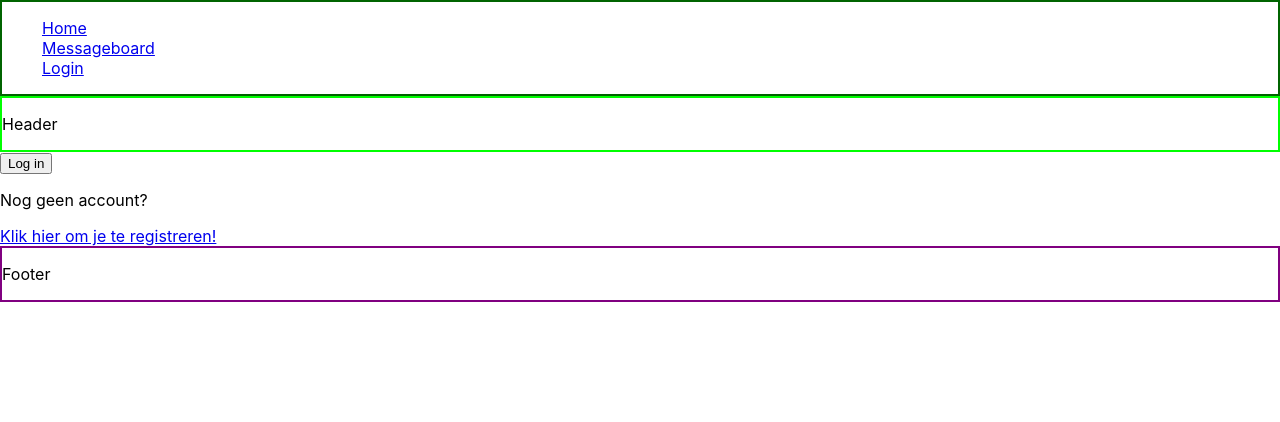
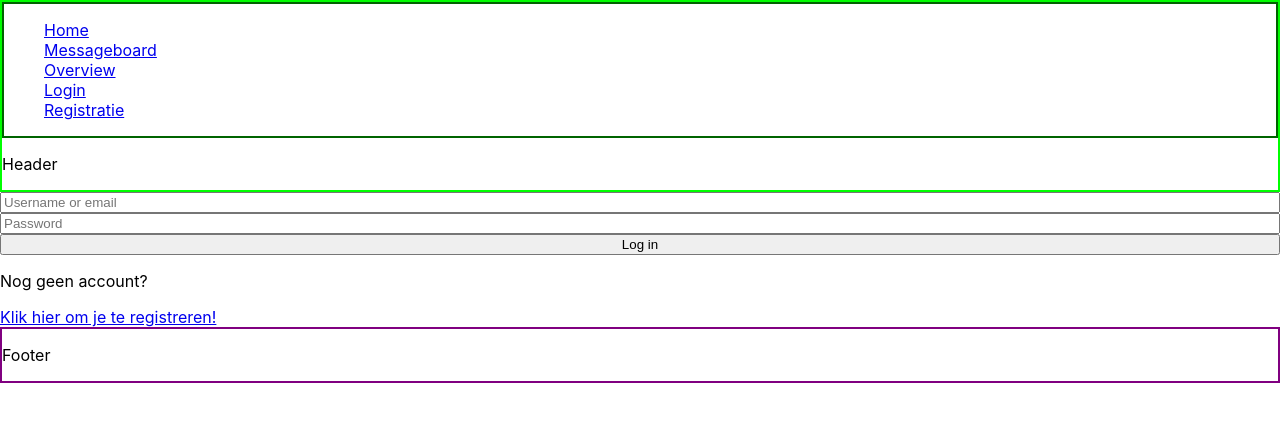
Before and after one commit to jentebuijs/FE-Eindopdracht, a React (Create React App) app: page /login in a window 1280 px wide. Shown: the top 422 px of the page. Built offline with nearby package versions, Linux system fonts and the light colour scheme.

Commit message:
klein stukkie

```diff
--- a/src/App.js
+++ b/src/App.js
@@ -1,23 +1,16 @@
 import './App.css';
-import {Redirect, Route, Switch} from "react-router-dom";
+import {Route, Switch} from "react-router-dom";
 import Home from "./pages/home/home";
 import Messageboard from "./pages/messageboard/messageboard";
 import Overview from "./pages/overview/overview";
 import Profile from "./pages/profile/profile";
 import Login from "./pages/login/login";
 import Registration from "./pages/registration/registration";
-import {useState} from "react";
-import Navbar from "./components/navbar/navbar";
 
 function App() {
-    const [loggedIn, toggleLoggedIn] = useState(false);
 
     return (
         <>
-            <Navbar
-                loggedIn={loggedIn}
-                toggleLoggedIn={toggleLoggedIn}
-            />
             <Switch>
                 <Route exact path="/">
                     <Home/>
@@ -26,16 +19,13 @@ function App() {
                     <Messageboard/>
                 </Route>
                 <Route path="/login">
-                    <Login
-                        loggedIn={loggedIn}
-                        toggleLoggedIn={toggleLoggedIn}
-                    />
+                    <Login />
                 </Route>
                 <Route path="/registration">
                     <Registration/>
                 </Route>
                 <Route path="/profiles">
-                    {loggedIn ? <Overview/> : <Redirect to="/login"/>}
+                    <Overview/>
                 </Route>
                 <Route path="/profile/:profileId">
                     <Profile/>
--- a/src/components/button/button.js
+++ b/src/components/button/button.js
@@ -1,9 +1,9 @@
 import './button.css'
 import React from "react";
 
-function Button({ title, onClick }) {
+function Button({ type, title, onClick }) {
     return (
-        <button type="button" onClick={onClick}>
+        <button type={type} onClick={onClick}>
             {title}
         </button>
     );
--- a/src/components/header/header.js
+++ b/src/components/header/header.js
@@ -1,8 +1,10 @@
 import './header.css'
+import Navbar from "../navbar/navbar";
 
 function Header() {
     return (
         <header>
+            <Navbar />
             <p>Header</p>
         </header>
     );
--- a/src/components/navbar/navbar.js
+++ b/src/components/navbar/navbar.js
@@ -1,7 +1,7 @@
 import './navbar.css'
 import {NavLink} from "react-router-dom";
 
-function Navbar({ loggedIn, toggleLoggedIn }) {
+function Navbar() {
     return (
         <nav>
             <ul>
@@ -16,12 +16,13 @@ function Navbar({ loggedIn, toggleLoggedIn }) {
                     </NavLink>
                 </li>
                 <li>
-                    { loggedIn && <NavLink to="/profiles">Overview</NavLink>}
+                    <NavLink to="/profiles">Overview</NavLink>
                 </li>
                 <li>
-                    { loggedIn ?
-                        <NavLink exact to="/" onClick={() => {toggleLoggedIn(!loggedIn)}}>Logout</NavLink> :
-                        <NavLink to="/login">Login</NavLink> }
+                        <NavLink to="/login">Login</NavLink>
+                </li>
+                <li>
+                    <NavLink to="/registration">Registratie</NavLink>
                 </li>
             </ul>
         </nav>
--- a/src/pages/home/home.js
+++ b/src/pages/home/home.js
@@ -8,7 +8,8 @@ function Home() {
         <>
             <Header/>
             <main>
-                <p>Home</p>
+                <h1>Welkom!</h1>
+                <p>Blablabla</p>
             </main>
             <Footer/>
         </>
--- a/src/pages/login/login.css
+++ b/src/pages/login/login.css
@@ -0,0 +1,5 @@
+.login-form {
+    display: flex;
+    flex-direction: column;
+
+}
--- a/src/pages/login/login.js
+++ b/src/pages/login/login.js
@@ -4,16 +4,30 @@ import Footer from "../../components/footer/footer";
 import {Link} from "react-router-dom";
 import Button from "../../components/button/button";
 
-function Login({loggedIn, toggleLoggedIn}) {
+function Login() {
     return (
         <>
             <Header/>
             <main>
-                <Button
-                    title="Log in"
-                    onClick={() => {toggleLoggedIn(!loggedIn)}}
-                />
-                { loggedIn && <p>Ingelogd</p> }
+                <form className="login-form">
+                    <input
+                        type="text"
+                        id="username/email"
+                        placeholder="Username or email"
+                    ></input>
+                    <input
+                        type="text"
+                        id="password"
+                        placeholder="Password"
+                    ></input>
+                    <Button
+                        type="submit"
+                        title="Log in"
+                        onClick={() => {
+                            console.log("logt in")
+                        }}
+                    />
+                </form>
                 <p>Nog geen account?</p>
                 <Link to="/registration">Klik hier om je te registreren!</Link>
             </main>
@@ -22,4 +36,5 @@ function Login({loggedIn, toggleLoggedIn}) {
     );
 }
 
+
 export default Login;
--- a/src/pages/registration/registration.css
+++ b/src/pages/registration/registration.css
@@ -0,0 +1,4 @@
+.registration-form {
+    display: flex;
+    flex-direction: column;
+}
--- a/src/pages/registration/registration.js
+++ b/src/pages/registration/registration.js
@@ -6,12 +6,17 @@ import Button from "../../components/button/button";
 function Registration() {
     return (
         <>
-            <Header />
+            <Header/>
             <main>
-                <p>Registration</p>
-                <Button title="Registreren" />
+                <form className="registration-form">
+                    <label for="first-name">Voornaam:</label>
+                    <input type="text" id="first-name"></input>
+                    <label for="last-name">Achternaam:</label>
+                    <input type="text" id="last-name"></input>
+                    <Button type="submit" title="Registreren"/>
+                </form>
             </main>
-            <Footer />
+            <Footer/>
         </>
     );
 }
```
